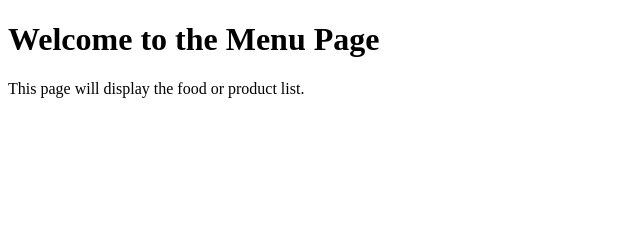
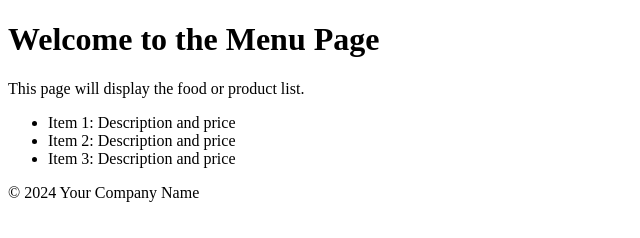
Before and after one commit to felithejealous/sample, a plain HTML site: page menu-page.html in a window 1280 px wide. Shown: the whole page, without its empty margins (0-640 px from the left). Drawn offline with Linux system fonts and the light colour scheme.

Commit message:
feat: added menu page layout

```diff
--- a/menu-page.html
+++ b/menu-page.html
@@ -8,5 +8,14 @@
 <body>
   <h1>Welcome to the Menu Page</h1>
   <p>This page will display the food or product list.</p>
+    <ul>
+        <li>Item 1: Description and price</li>
+        <li>Item 2: Description and price</li>
+        <li>Item 3: Description and price</li>
+        <!-- Add more items as needed -->
+    </ul>
+    <footer>
+        <p>&copy; 2024 Your Company Name</p>
+    </footer>
 </body>
 </html>
```
